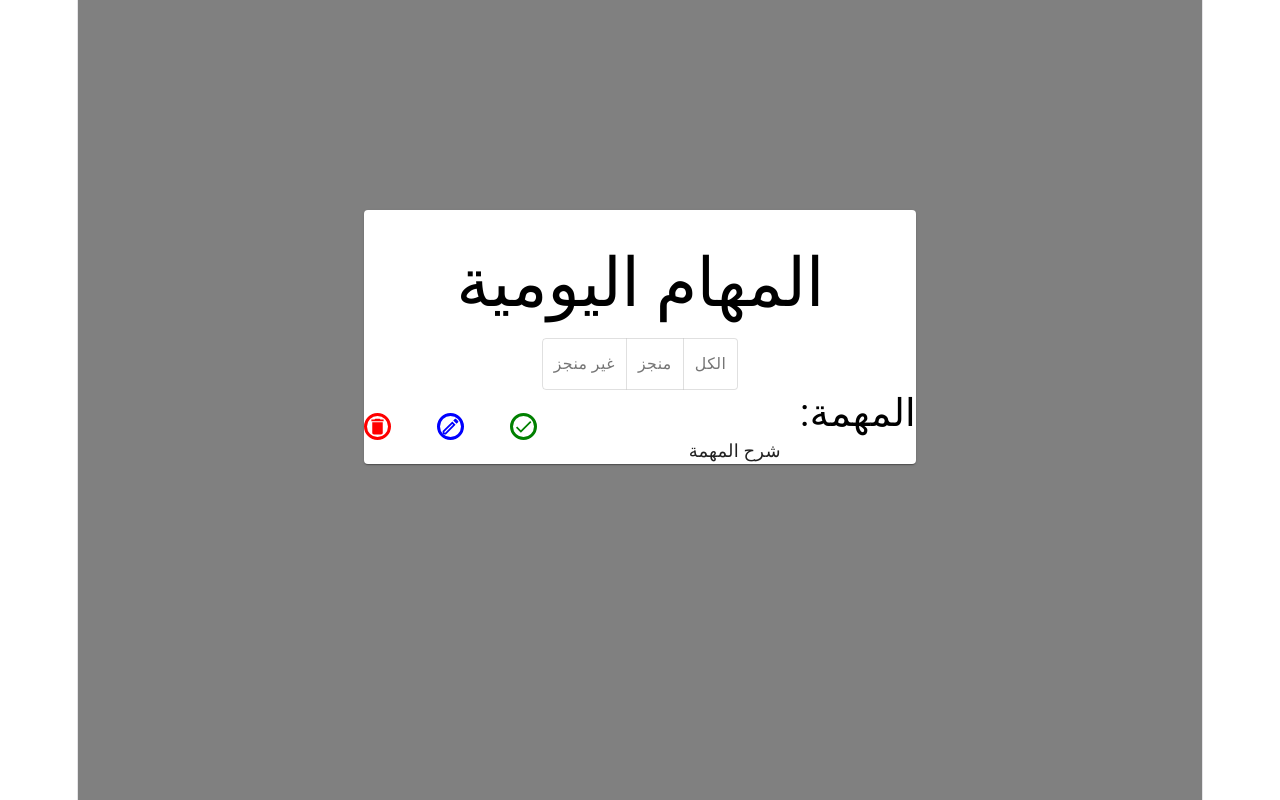
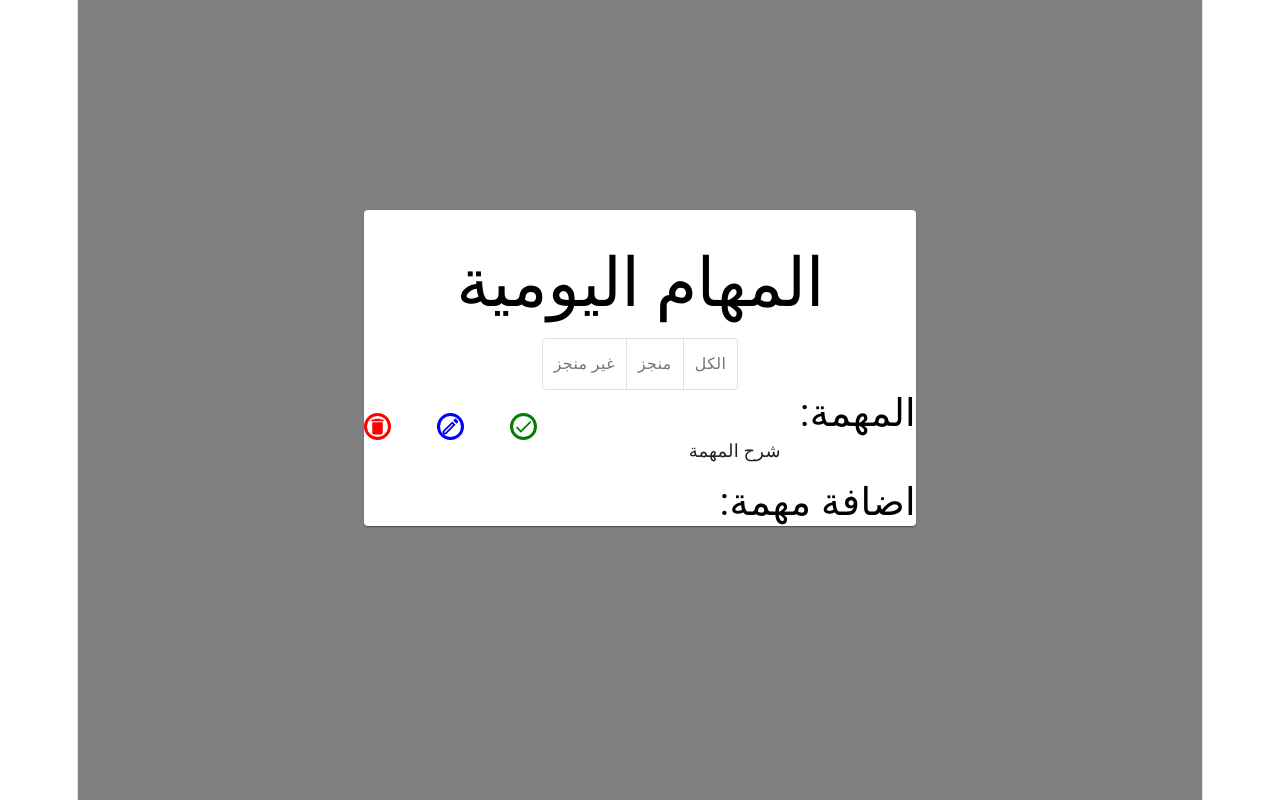
Before and after one commit to ALJAZARIhadi/todo-list-react, a React (Vite) app: page / in a window 1280 px wide. Built offline with nearby package versions, Linux system fonts and the light colour scheme.

Commit message:
adding new task section

```diff
--- a/src/TodoList.jsx
+++ b/src/TodoList.jsx
@@ -31,14 +31,17 @@ export default function TodoList() {
           sx={{
             color: "black !important",
             display: "flex",
-                justifyContent: "center"
-
+            justifyContent: "center",
           }}
         >
           المهام اليومية
         </Typography>
 
-        <ToggleButtonGroup exclusive aria-label="text" sx={{marginTop:"15px"}}>
+        <ToggleButtonGroup
+          exclusive
+          aria-label="text"
+          sx={{ marginTop: "15px" }}
+        >
           <ToggleButton value="left" aria-label="left aligned">
             غير منجز
           </ToggleButton>
@@ -99,6 +102,19 @@ export default function TodoList() {
             <p>شرح المهمة</p>
           </Grid>
         </Grid>
+
+      <Typography
+        variant="h4"
+        component="h1"
+        sx={{
+          color: "black !important",
+          display: "flex",
+          justifyContent: "end",
+          marginTop:"15px"
+        }}
+        >
+        :اضافة مهمة
+      </Typography>
         </Card>
     </Container>
   );
```
Lines whose indentation alone changed are shown as unchanged.
